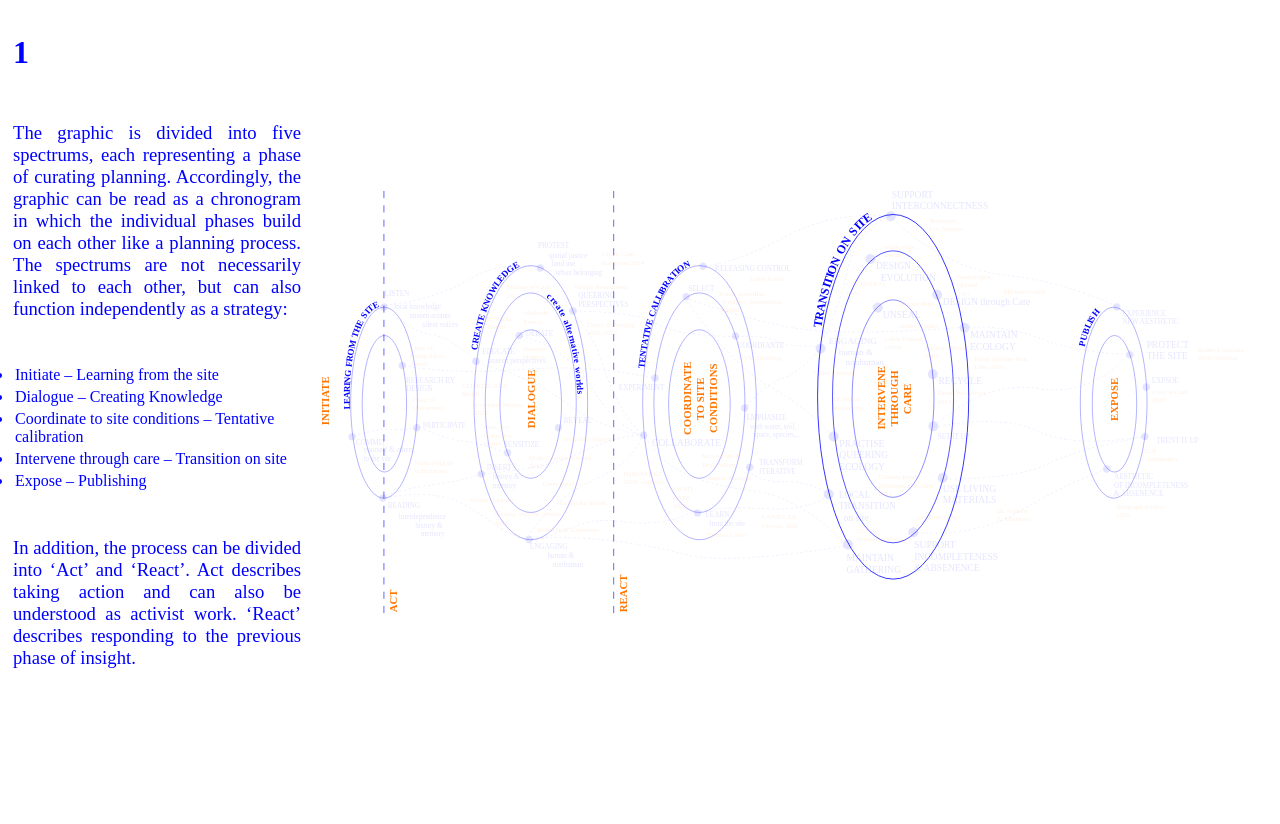
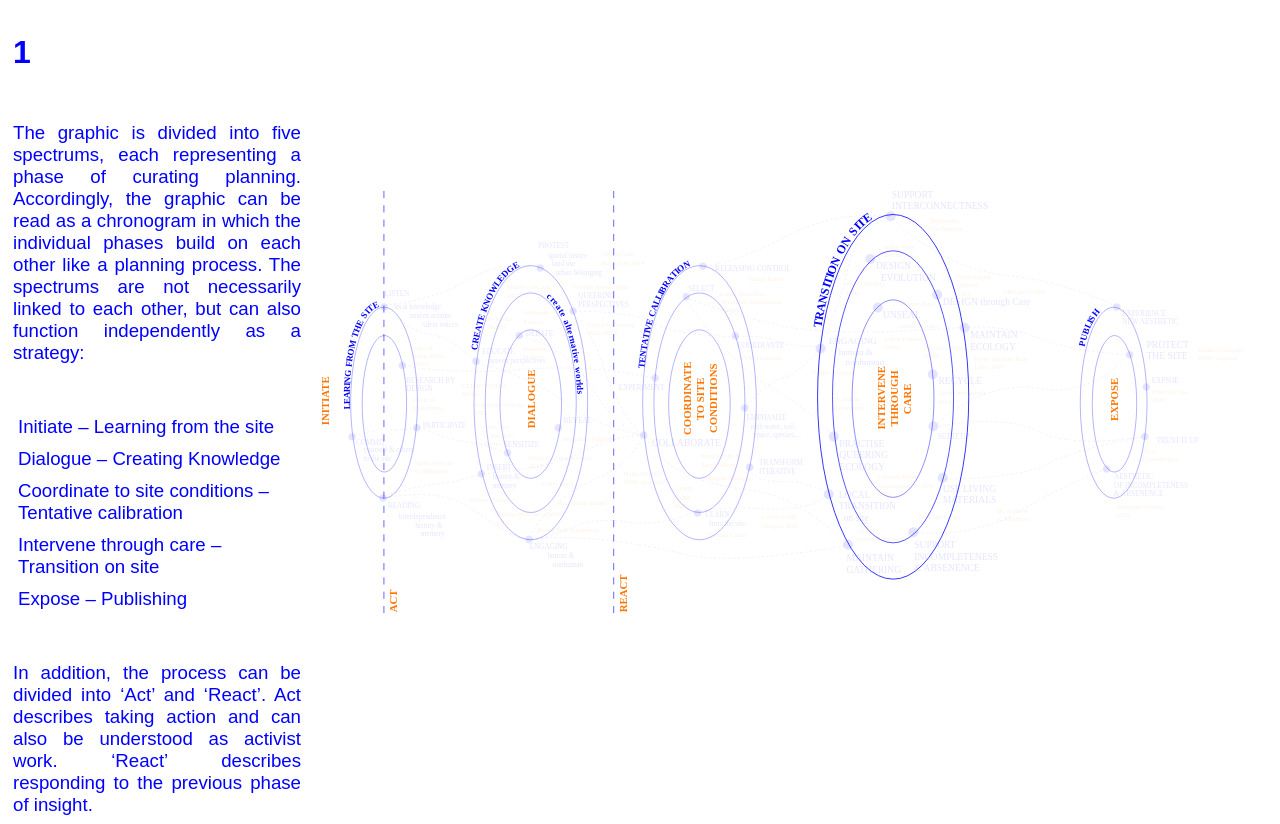
Before and after one commit to YertleTurtleGit/care-in-architecture, a plain HTML site: page index.html in a window 1280 px wide. Shown: the top 824 px of the page. Drawn offline with Linux system fonts and the light colour scheme.

Commit message:
font adaptions

```diff
--- a/index.html
+++ b/index.html
@@ -7,7 +7,7 @@
     <style>
       * {
         color: blue;
-        font-family: Nunito, Arial;
+
         vertical-align: baseline;
       }
 
@@ -43,15 +43,22 @@
 
       .scroll-element p,
       .scroll-element ul,
+      .scroll-element li,
       .scroll-element h1 {
         padding: 5px;
         max-width: 18rem;
+        font-family: "Nunito", Arial, sans-serif;
+        list-style: none;
+      }
+
+      .scroll-element p,
+      .scroll-element ul {
+        font-size: 14pt;
+        font-weight: 300;
       }
 
       .scroll-element p {
         text-align: justify;
-        font-size: 14pt;
-        font-weight: 300;
       }
 
       .scroll-element * {
```
